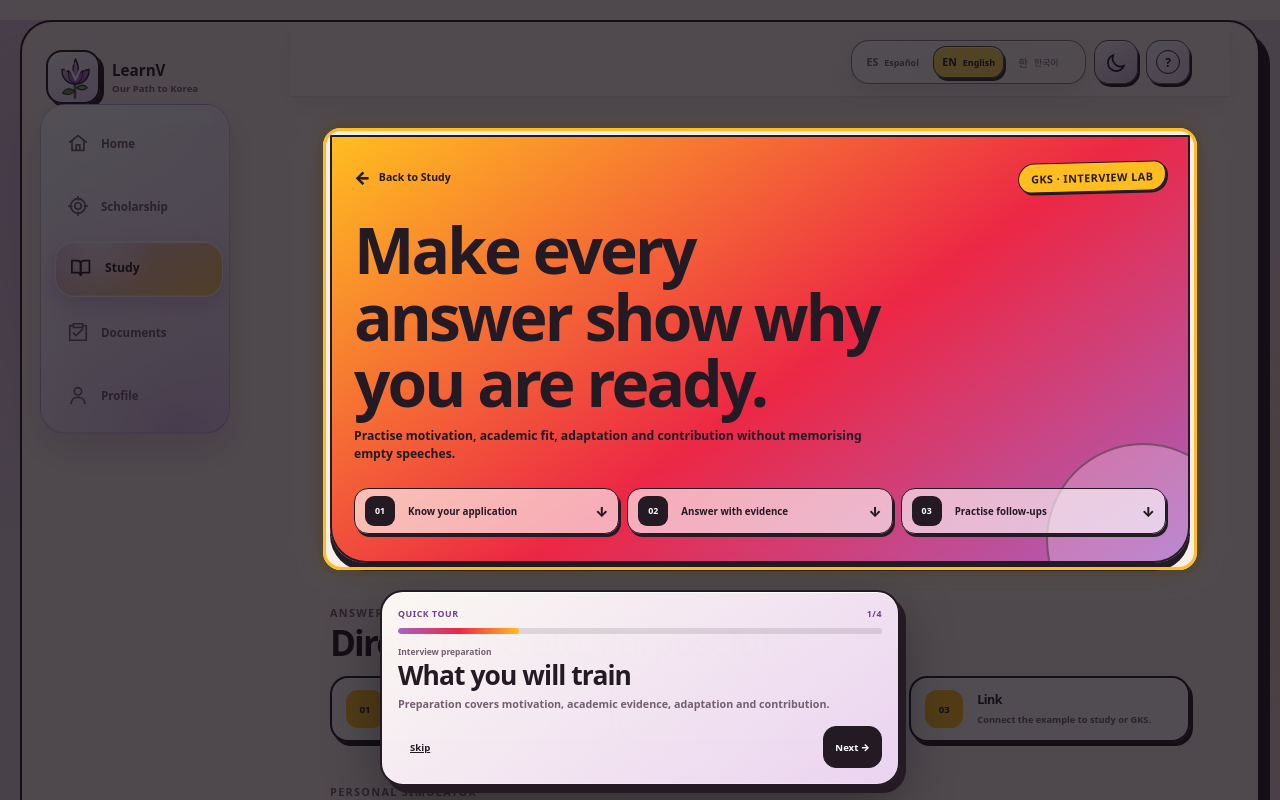
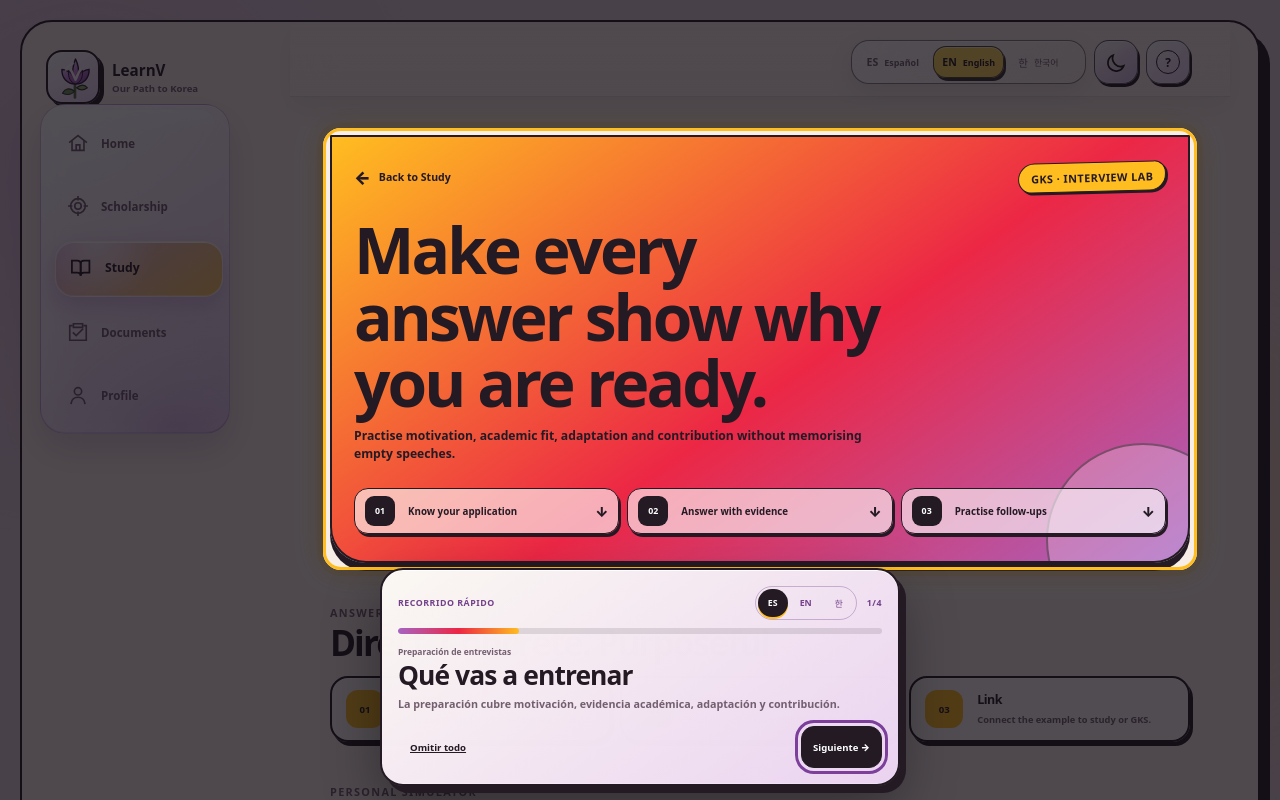
Before and after one commit to DevKAlpha/LearnV, a React (Vite) app: page /study/interviews in a window 1280 px wide. Shown: the top 800 px of the page. Built offline with nearby package versions, Linux system fonts and the light colour scheme.

Commit message:
feat(platform): lock and localize guided tours

```diff
--- a/src/app/layout/SectionTour.tsx
+++ b/src/app/layout/SectionTour.tsx
@@ -1,8 +1,7 @@
-import { useCallback, useEffect, useMemo, useState, type CSSProperties } from "react";
+import { useCallback, useEffect, useMemo, useRef, useState, type CSSProperties } from "react";
 import { createPortal } from "react-dom";
 import { useLocation } from "react-router-dom";
-import { useI18n } from "@/application/i18n/I18nContext";
-import type { LocalizedText } from "@/domain/models/i18n";
+import type { Locale, LocalizedText } from "@/domain/models/i18n";
 import { localize } from "@/domain/models/i18n";
 
 type TourStep = { selector: string; title: LocalizedText; text: LocalizedText };
@@ -100,18 +99,20 @@ function readSeenTours(): Record<string, boolean> {
 
 export function SectionTour() {
   const { pathname } = useLocation();
-  const { locale } = useI18n();
   const definition = useMemo(() => getDefinition(pathname), [pathname]);
   const [open, setOpen] = useState(false);
   const [stepIndex, setStepIndex] = useState(0);
   const [steps, setSteps] = useState<TourStep[]>([]);
   const [rect, setRect] = useState<HighlightRect | null>(null);
+  const [tourLocale, setTourLocale] = useState<Locale>("es");
+  const nextButtonRef = useRef<HTMLButtonElement>(null);
 
   const startTour = useCallback(() => {
     const available = definition.steps.filter((item) => document.querySelector(item.selector));
     if (available.length === 0) return;
     setSteps(available);
     setStepIndex(0);
+    setTourLocale("es");
     setOpen(true);
   }, [definition]);
 
@@ -165,33 +166,63 @@ export function SectionTour() {
 
   useEffect(() => {
     if (!open) return;
-    const onKeyDown = (event: KeyboardEvent) => { if (event.key === "Escape") closeTour(); };
+    const appRoot = document.getElementById("root");
+    document.documentElement.classList.add("section-tour-lock");
+    document.body.classList.add("section-tour-lock");
+    appRoot?.setAttribute("inert", "");
+    nextButtonRef.current?.focus();
+
+    const blockBackgroundMovement = (event: Event) => {
+      const target = event.target;
+      if (target instanceof Element && target.closest(".section-tour__card")) return;
+      event.preventDefault();
+    };
+    const onKeyDown = (event: KeyboardEvent) => {
+      if (event.key === "Escape") closeTour();
+      const activatesControl = event.key === " " && event.target instanceof HTMLElement && event.target.matches("button, a");
+      if (!activatesControl && ["ArrowUp", "ArrowDown", "PageUp", "PageDown", "Home", "End", " "].includes(event.key)) event.preventDefault();
+    };
     document.addEventListener("keydown", onKeyDown);
-    return () => document.removeEventListener("keydown", onKeyDown);
-  }, [closeTour, open]);
+    document.addEventListener("wheel", blockBackgroundMovement, { capture: true, passive: false });
+    document.addEventListener("touchmove", blockBackgroundMovement, { capture: true, passive: false });
+    return () => {
+      document.removeEventListener("keydown", onKeyDown);
+      document.removeEventListener("wheel", blockBackgroundMovement, true);
+      document.removeEventListener("touchmove", blockBackgroundMovement, true);
+      document.documentElement.classList.remove("section-tour-lock");
+      document.body.classList.remove("section-tour-lock");
+      appRoot?.removeAttribute("inert");
+    };
+  }, [closeTour, open, stepIndex]);
 
   if (!open || !steps[stepIndex]) return null;
   const current = steps[stepIndex];
   const cardAtTop = Boolean(rect && rect.top + rect.height > window.innerHeight * 0.58);
-  const labels = locale === "ko"
-    ? { guide: "빠른 안내", skip: "건너뛰기", previous: "이전", next: "다음", finish: "완료" }
-    : locale === "en"
-      ? { guide: "Quick tour", skip: "Skip", previous: "Previous", next: "Next", finish: "Finish" }
-      : { guide: "Recorrido rápido", skip: "Omitir", previous: "Anterior", next: "Siguiente", finish: "Finalizar" };
+  const labels = tourLocale === "ko"
+    ? { guide: "빠른 안내", language: "설명 언어", skip: "모두 건너뛰기", previous: "이전", next: "다음", finish: "완료" }
+    : tourLocale === "en"
+      ? { guide: "Quick tour", language: "Explanation language", skip: "Skip all", previous: "Previous", next: "Next", finish: "Finish" }
+      : { guide: "Recorrido rápido", language: "Idioma de las explicaciones", skip: "Omitir todo", previous: "Anterior", next: "Siguiente", finish: "Finalizar" };
 
   return createPortal(
     <div className="section-tour" role="dialog" aria-modal="true" aria-labelledby="section-tour-title">
       {rect && <div className="section-tour__highlight" style={{ top: rect.top, left: rect.left, width: rect.width, height: rect.height } as CSSProperties} />}
       <section className={cardAtTop ? "section-tour__card section-tour__card--top" : "section-tour__card"}>
-        <div className="section-tour__meta"><span>{labels.guide}</span><strong>{stepIndex + 1}/{steps.length}</strong></div>
+        <div className="section-tour__meta">
+          <span>{labels.guide}</span>
+          <div className="section-tour__languages" role="group" aria-label={labels.language}>
+            {(["es", "en", "ko"] as const).map((language) => <button key={language} type="button" aria-pressed={tourLocale === language} aria-label={language === "es" ? "Español" : language === "en" ? "English" : "한국어"} onClick={() => setTourLocale(language)}>{language === "ko" ? "한" : language.toUpperCase()}</button>)}
+          </div>
+          <strong>{stepIndex + 1}/{steps.length}</strong>
+        </div>
         <div className="section-tour__progress"><i style={{ width: `${((stepIndex + 1) / steps.length) * 100}%` }} /></div>
-        <small>{localize(definition.title, locale)}</small>
-        <h2 id="section-tour-title">{localize(current.title, locale)}</h2>
-        <p>{localize(current.text, locale)}</p>
+        <small>{localize(definition.title, tourLocale)}</small>
+        <h2 id="section-tour-title">{localize(current.title, tourLocale)}</h2>
+        <p>{localize(current.text, tourLocale)}</p>
         <div className="section-tour__actions">
           <button type="button" className="section-tour__skip" onClick={closeTour}>{labels.skip}</button>
           {stepIndex > 0 && <button type="button" onClick={() => setStepIndex((value) => value - 1)}>← {labels.previous}</button>}
-          <button type="button" className="section-tour__next" onClick={() => stepIndex === steps.length - 1 ? closeTour() : setStepIndex((value) => value + 1)}>{stepIndex === steps.length - 1 ? labels.finish : labels.next} →</button>
+          <button ref={nextButtonRef} type="button" className="section-tour__next" onClick={() => stepIndex === steps.length - 1 ? closeTour() : setStepIndex((value) => value + 1)}>{stepIndex === steps.length - 1 ? labels.finish : labels.next} →</button>
         </div>
       </section>
     </div>,
```
Also changed, not shown: src/styles/app.css.
